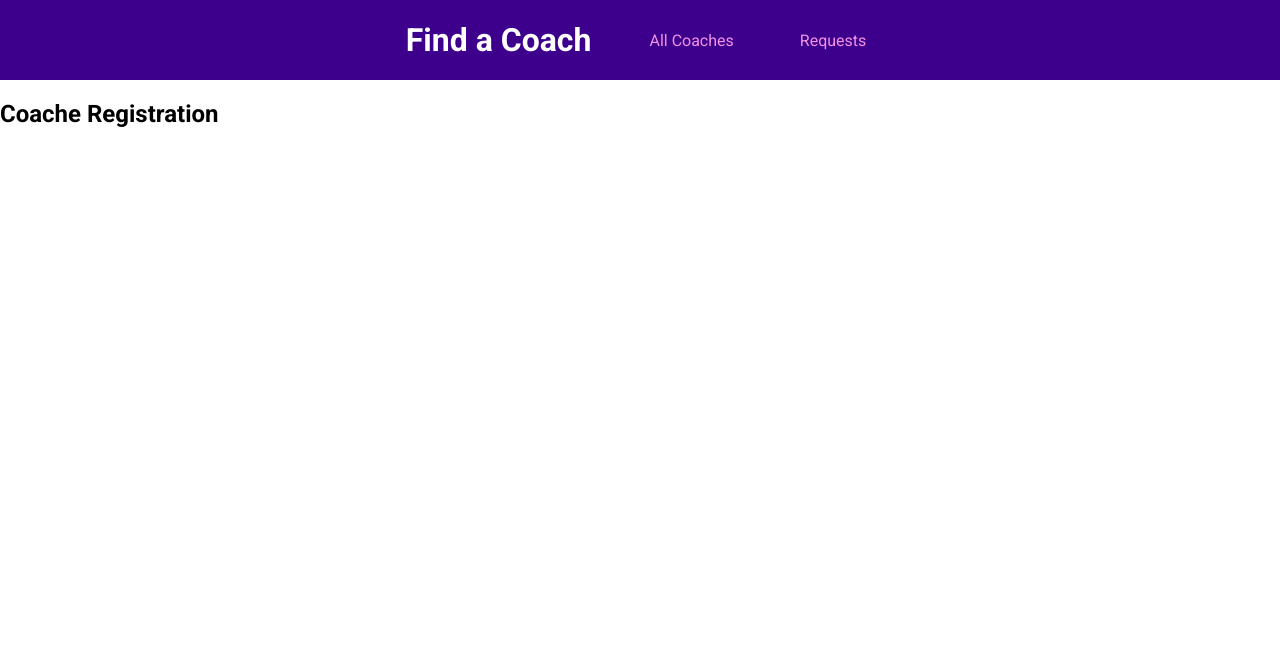
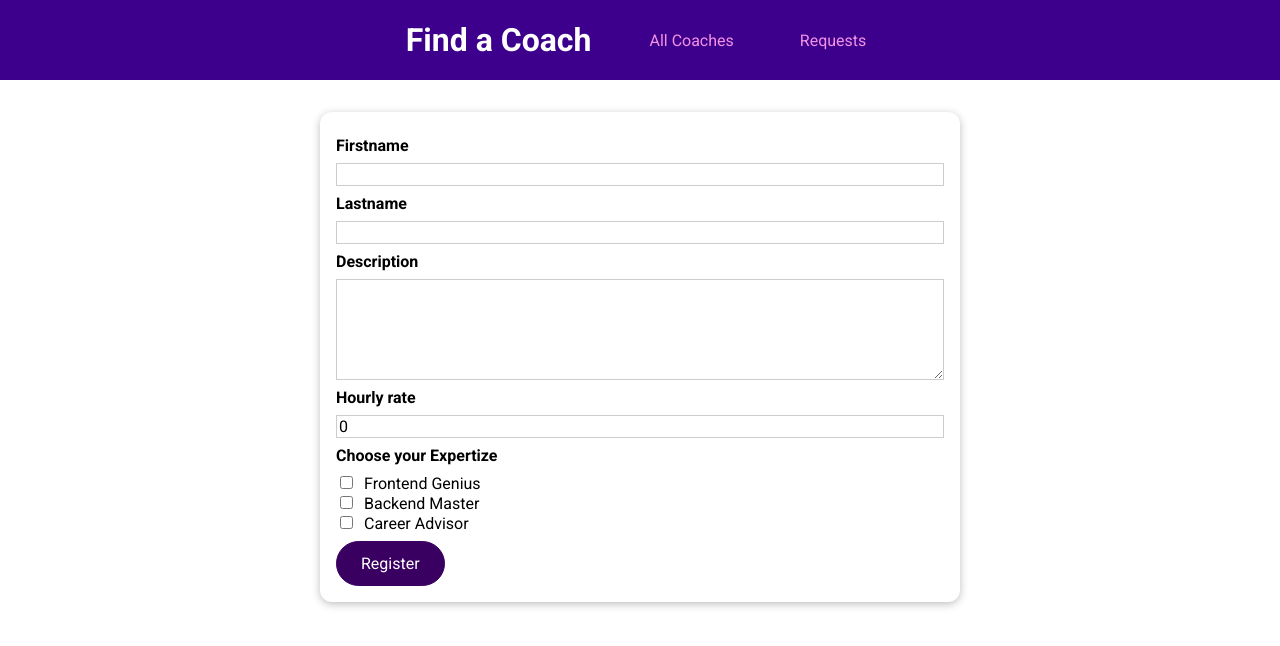
Before and after one commit to urke90/find-a-coach, a Vue app: page /register in a window 1280 px wide. Shown: the top 646 px of the page. Built offline with nearby package versions, Linux system fonts and the light colour scheme.

Commit message:
created registration form component

```diff
--- /dev/null
+++ b/src/components/coaches/CoachForm.vue
@@ -0,0 +1,139 @@
+<template>
+    <form @submit.prevent="submitFormHandler">
+        <div class="form-control">
+            <label for="firstname">Firstname</label>
+            <input type="text" id="firstname" v-model.trim="firstName" />
+        </div>
+        <div class="form-control">
+            <label for="lastname">Lastname</label>
+            <input type="text" id="lastname" v-model.trim="lastName" />
+        </div>
+        <div class="form-control">
+            <label for="description">Description</label>
+            <textarea
+                id="description"
+                rows="5"
+                v-model.trim="description"
+            ></textarea>
+        </div>
+        <div class="form-control">
+            <label for="rate">Hourly rate</label>
+            <input type="number" id="rate" v-model.number="rate" />
+        </div>
+        <div class="form-control">
+            <h3>Choose your Expertize</h3>
+            <div>
+                <input
+                    type="checkbox"
+                    id="rate"
+                    value="frontend"
+                    v-model="areas"
+                />
+                <label for="frontend">Frontend Genius</label>
+            </div>
+            <div>
+                <input
+                    type="checkbox"
+                    id="backend"
+                    value="backend"
+                    v-model="areas"
+                />
+                <label for="backend">Backend Master</label>
+            </div>
+            <div>
+                <input
+                    type="checkbox"
+                    id="career"
+                    value="career"
+                    v-model="areas"
+                />
+                <label for="career">Career Advisor</label>
+            </div>
+        </div>
+        <base-button>Register</base-button>
+    </form>
+</template>
+
+<script>
+export default {
+    data() {
+        return {
+            firstName: '',
+            lastName: '',
+            description: '',
+            rate: 0,
+            areas: []
+        };
+    },
+    methods: {
+        submitFormHandler() {
+            const formData = {
+                firstName: this.firstName,
+                lastName: this.lastName,
+                description: this.description,
+                rate: this.rate,
+                areas: this.areas
+            };
+
+            this.$emit('submit-data', formData);
+        }
+    }
+};
+</script>
+
+<style scoped>
+.form-control {
+    margin: 0.5rem 0;
+}
+
+label {
+    font-weight: bold;
+    display: block;
+    margin-bottom: 0.5rem;
+}
+
+input[type='checkbox'] + label {
+    font-weight: normal;
+    display: inline;
+    margin: 0 0 0 0.5rem;
+}
+
+input,
+textarea {
+    display: block;
+    width: 100%;
+    border: 1px solid #ccc;
+    font: inherit;
+}
+
+input:focus,
+textarea:focus {
+    background-color: #f0e6fd;
+    outline: none;
+    border-color: #3d008d;
+}
+
+input[type='checkbox'] {
+    display: inline;
+    width: auto;
+    border: none;
+}
+
+input[type='checkbox']:focus {
+    outline: #3d008d solid 1px;
+}
+
+h3 {
+    margin: 0.5rem 0;
+    font-size: 1rem;
+}
+
+.invalid label {
+    color: red;
+}
+
+.invalid input,
+.invalid textarea {
+    border: 1px solid red;
+}
+</style>
--- a/src/pages/coaches/CoachRegistration.vue
+++ b/src/pages/coaches/CoachRegistration.vue
@@ -1,5 +1,22 @@
 <template>
-    <div>
-        <h2>Coache Registration</h2>
-    </div>
+    <section>
+        <base-card>
+            <coach-form @submit-data="registerCoach"></coach-form>
+        </base-card>
+    </section>
 </template>
+
+<script>
+import CoachForm from '../../components/coaches/CoachForm.vue';
+
+export default {
+    components: {
+        CoachForm
+    },
+    methods: {
+        registerCoach(data) {
+            console.log('data iz register coach forme', data);
+        }
+    }
+};
+</script>
```
